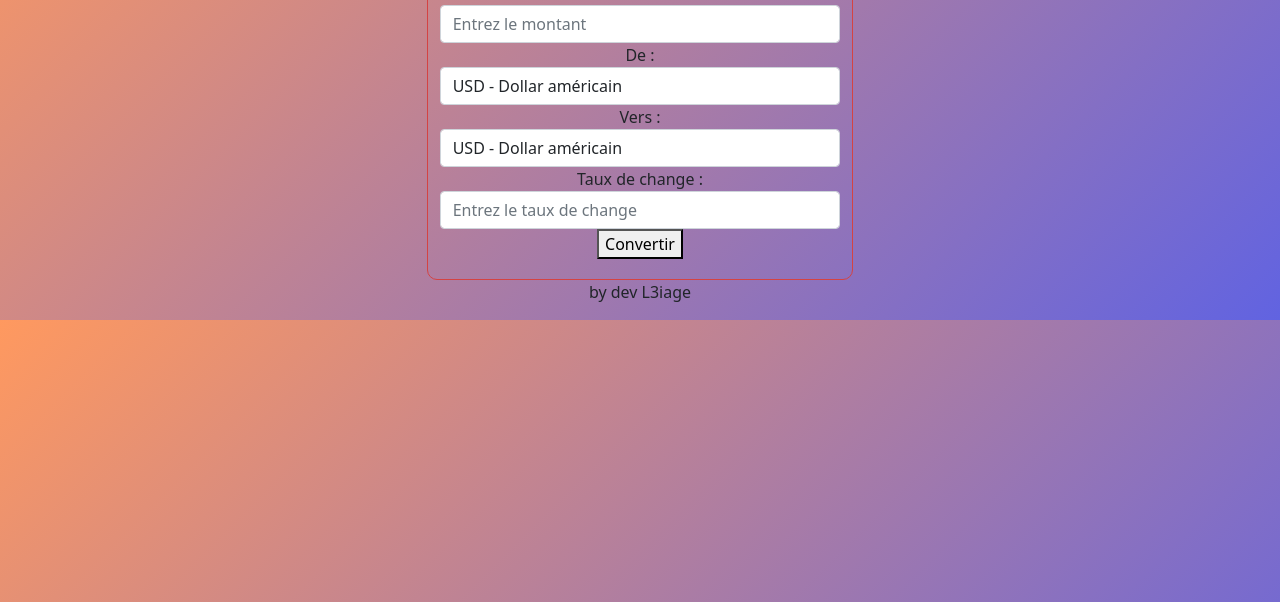
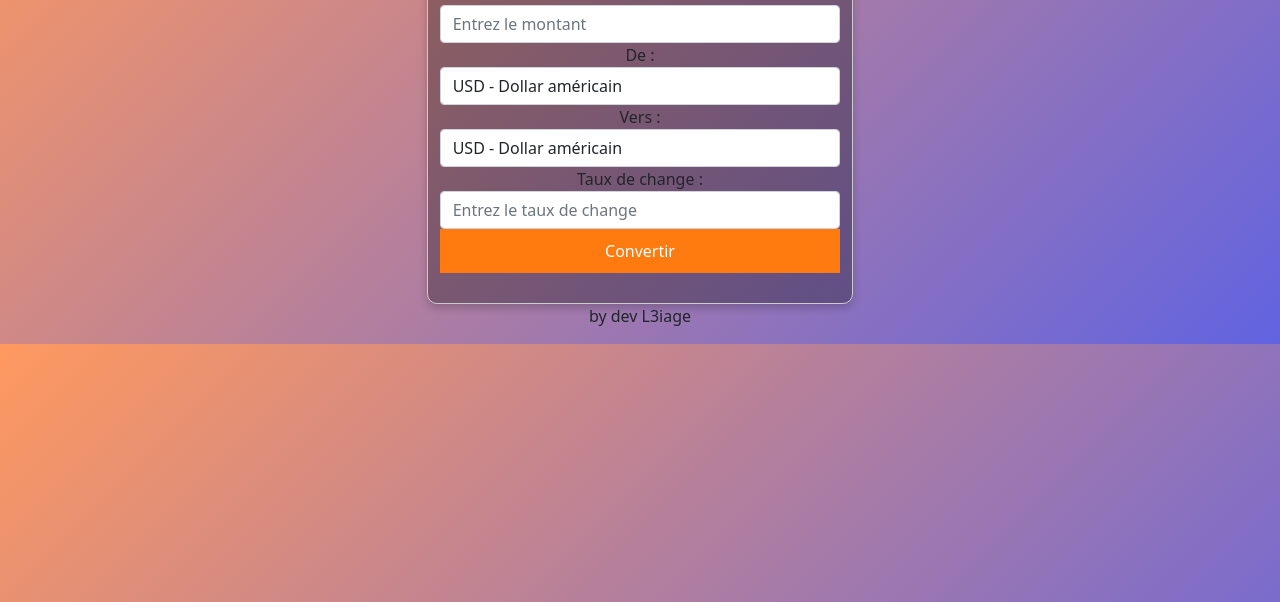
Before and after one commit to Kasereka-Kiposo-Marc/tpgroupe8, a plain HTML site: page index.html in a window 1280 px wide. Shown: the part 198-800 px from the top of the page. Drawn offline with nearby package versions, Linux system fonts and the light colour scheme; a script that the page names is missing.

Commit message:
Update styles.css

```diff
--- a/styles.css
+++ b/styles.css
@@ -1,3 +1,4 @@
+
 body {
     font-family: Arial, sans-serif;
     background: linear-gradient(135deg,#ff995f,#6163e1);
@@ -9,5 +10,38 @@ body {
     max-width: 400px;
     margin: auto;
     padding: 20px;
-    border: 1px solid #d44343;
+    border: 1px solid #ccc;
     border-radius: 10px;
+    background-color:rgba(0, 0, 0, 0.3);
+    border-radius: 10px;
+    box-shadow: 0 4px 8px rgba(0, 0, 0, 0.2 );
+    max-height: 120vh;
+
+}
+select, input, button {
+    margin: 10px;
+    padding: 10px;
+    width: 90%;
+}
+.result {
+    font-size: 20px;
+    font-weight: bold;
+    margin-top: 10px;
+    color:white;
+    animation: fadeIn 0.5s forwards;
+}
+button{
+    width: 100%;
+    padding: 10px;
+    font-size: 1rem;
+    background: #ff7b0f;
+    color: white;
+    border: none;
+    border-radius: 5px;
+    cursor: pointer;
+    transition:background 0.5s ease;
+
+}
+button:hover{
+    background: #f57c00;
+}
```
